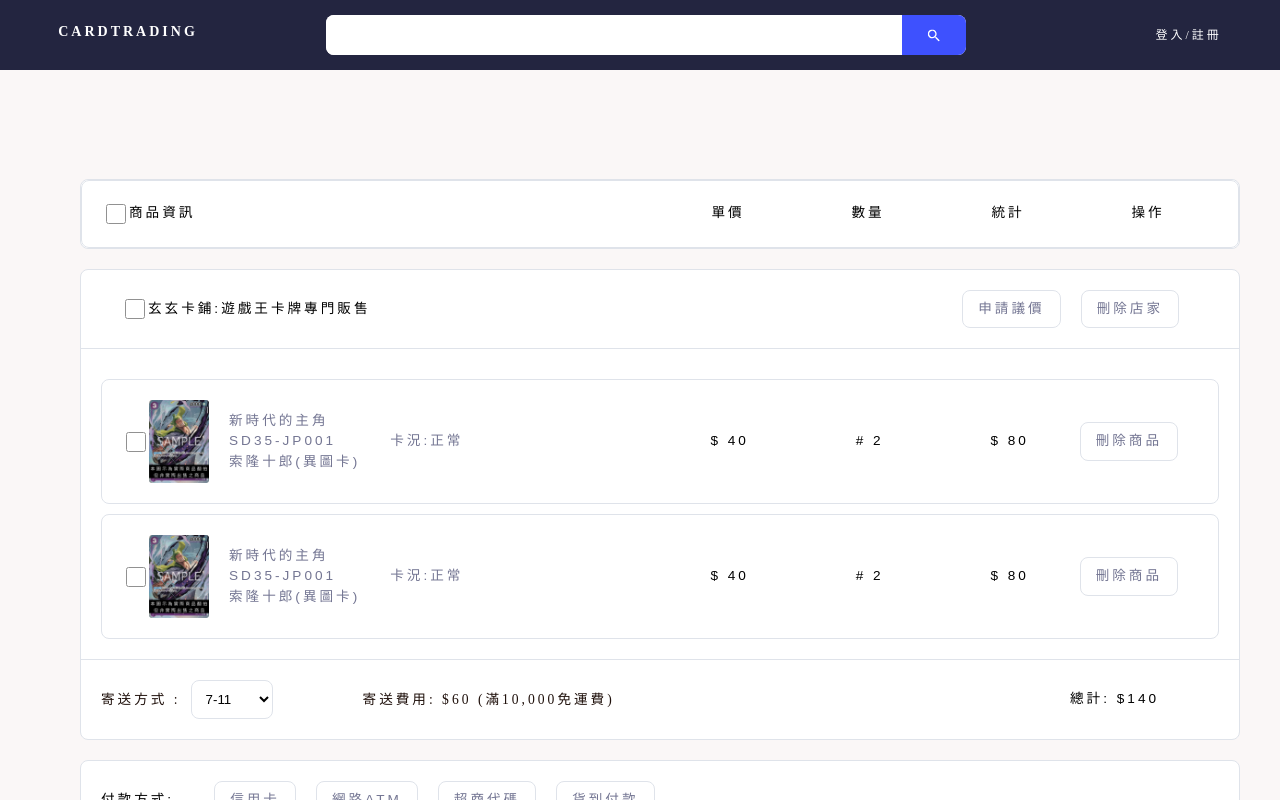
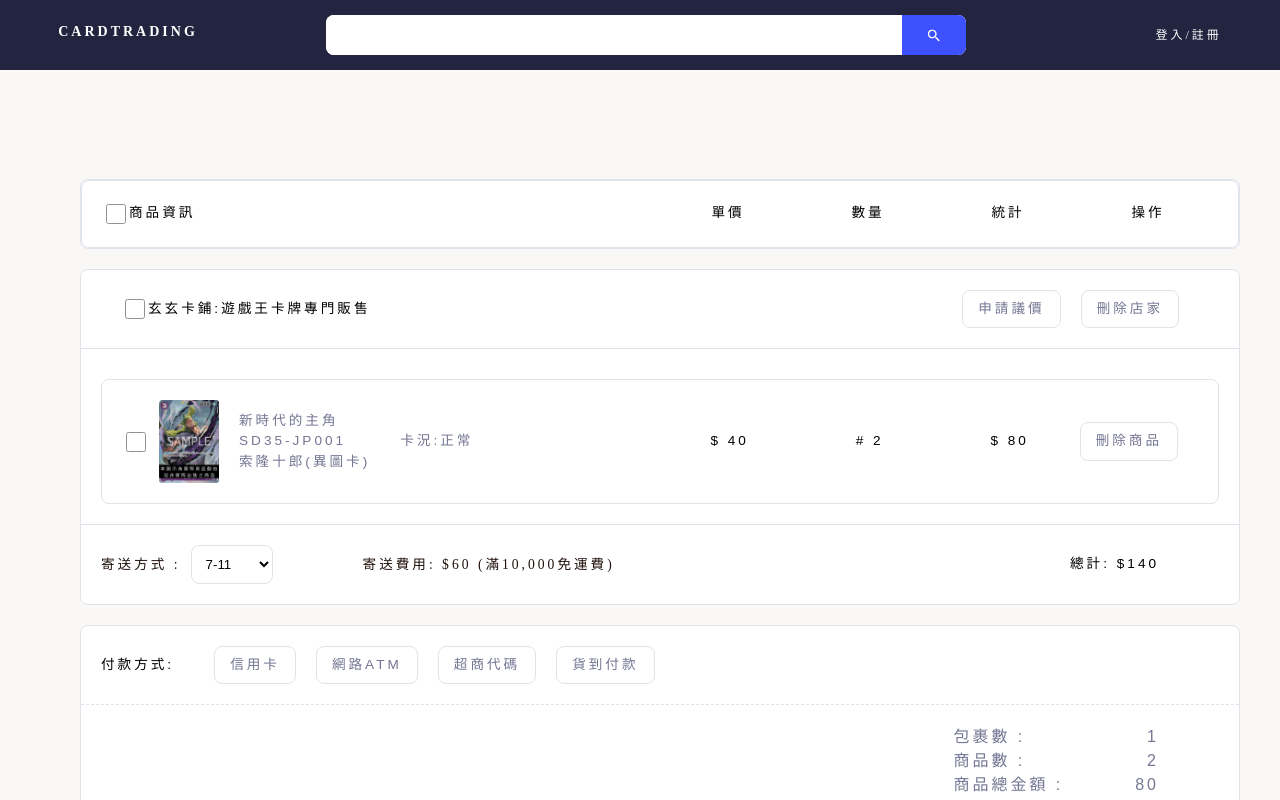
Before and after one commit to Madfater/CardTradeHub-Frontend, a React (Vite) app in the folder Frontend/: page /shopcart in a window 1280 px wide. Shown: the top 800 px of the page. Built offline with nearby package versions, Linux system fonts and the light colour scheme.

Commit message:
fix: 修復圖片太擠

```diff
--- a/Frontend/src/Pages/ShoppingCart.tsx
+++ b/Frontend/src/Pages/ShoppingCart.tsx
@@ -1,24 +1,26 @@
 import React from "react";
-import TopNav from "../Components/TopNav"
+import TopNav from "../Components/TopNav";
 import styled from "styled-components";
 import card from "../Images/SampleCard.png";
 const FrameWrapper = styled.div`
-  width:100%;
+  width: 100%;
   height: 100%;
-  background: #FAF7F7;
+  background: #faf7f7;
 `;
 
 const Container = styled.main`
   flex: 1 1;
   padding: 25px 40px;
-  background: #FAF7F7;
-  font-family: Noto Sans TC,sans-serif;
+  background: #faf7f7;
+  font-family:
+    Noto Sans TC,
+    sans-serif;
   letter-spacing: 3px;
   line-height: 1.5;
 `;
 
 const Cart = styled.ul`
-  font-size: .85rem;
+  font-size: 0.85rem;
   display: flex;
   flex-flow: column;
 `;
@@ -45,8 +47,7 @@ const CartItem = styled.article`
   align-items: center;
   flex-flow: row;
   border-radius: 8px;
-  border: 1px solid #DFE3EA;
-
+  border: 1px solid #dfe3ea;
 `;
 
 const CartItemSectionFirst = styled.section`
@@ -79,7 +80,7 @@ const CartItemSection = styled.section`
 const CartCheckBox = styled.input`
   margin-right: 15px;
   margin-bottom: 5px;
-  opacity: .8;
+  opacity: 0.8;
   cursor: pointer;
   width: 20px;
   height: 20px;
@@ -181,7 +182,7 @@ const CartItemInfo = styled.a`
 `;
 
 const CartItemInfoB = styled.b`
-  font-size: .85rem;
+  font-size: 0.85rem;
   margin: 0;
   padding: 0;
   border: 0;
@@ -201,7 +202,6 @@ const CartItemFirst = styled.li`
   // flex-flow: row;
   align-items: center;
   display: flex;
-
 `;
 
 const CartPackageFooter = styled.footer`
@@ -212,7 +212,6 @@ const CartPackageFooter = styled.footer`
   vertical-align: baseline;
   font: inherit;
   font-size: 100%;
-
 `;
 
 const CartPackageTotal = styled.section`
@@ -236,8 +235,7 @@ const CartPackageP = styled.p`
   align-items: center;
   flex-flow: row;
   margin: 0;
-  margin-right: 60px
-
+  margin-right: 60px;
 `;
 
 const CartPackageSpan = styled.span`
@@ -256,7 +254,7 @@ height: 20px;
   flex-direction: column;
   justify-content: center;
   flex-shrink: 0;
-color: #1F100B;
+  color: #1f100b;
   font-family: Noto Sans TC;
   font-size: 13.6px;
   font-style: normal;
@@ -331,14 +329,14 @@ export default function ShoppingCart() {
   return (
     <>
       <FrameWrapper>
-          <TopNav/>
+        <TopNav />
         <Container>
           <Cart>
-
             <CartLi>
               <CartItem>
                 <CartItemSectionFirst>
-                      <CartCheckBox type="checkbox"/>商品資訊
+                  <CartCheckBox type="checkbox" />
+                  商品資訊
                 </CartItemSectionFirst>
                 <CartItemSection>單價</CartItemSection>
                 <CartItemSection>數量</CartItemSection>
@@ -350,7 +348,8 @@ export default function ShoppingCart() {
             <CartLi>
               <CartPackageHeader>
                 <CartSpan>
-                    <CartCheckBox type="checkbox"/>玄玄卡鋪:遊戲王卡牌專門販售
+                  <CartCheckBox type="checkbox" />
+                  玄玄卡鋪:遊戲王卡牌專門販售
                 </CartSpan>
                 <CartPackageHeaderAction>
                   <MarginRightBTN>申請議價</MarginRightBTN>
@@ -358,30 +357,15 @@ export default function ShoppingCart() {
                 </CartPackageHeaderAction>
               </CartPackageHeader>
 
-
               <CartItems>
                 <CartItemFirst>
                   <CartItemSectionFirst>
-                      <CartCheckBox type="checkbox"/>
-                      <img src ={card} width="60px" />
-                      <CartItemInfoSpan>
-                      <div>新時代的主角</div>
-                      <div>SD35-JP001</div>
-                      <div>索隆十郎(異圖卡)</div>
-                      </CartItemInfoSpan>
-                      <CartItemInfoSpan>
-                      <div>卡況:正常</div>
-                      </CartItemInfoSpan>
-                    </CartItemSectionFirst>
-                    <CartItemSection>$ 40</CartItemSection>
-                    <CartItemSection># 2</CartItemSection>
-                    <CartItemSection>$ 80</CartItemSection>
-                    <MarginRightBTN>刪除商品</MarginRightBTN>
-                  </CartItemFirst>
-                  <CartItemFirst>
-                    <CartItemSectionFirst>
-                      <CartCheckBox type="checkbox"/>
-                      <img src ={card} width="60px" />
+                    <CartCheckBox type="checkbox" />
+                    <img
+                      src={card}
+                      width="60px"
+                      style={{ marginLeft: "10px" }}
+                    />
                     <CartItemInfoSpan>
                       <div>新時代的主角</div>
                       <div>SD35-JP001</div>
@@ -398,8 +382,6 @@ export default function ShoppingCart() {
                 </CartItemFirst>
               </CartItems>
 
-
-
               <CartPackageFooter>
                 <CartPackageTotal>
                   <CartPackageP>
@@ -411,16 +393,15 @@ export default function ShoppingCart() {
                         <option value="pickup">萊爾富</option>
                         <option value="pickup">OK</option>
                       </CartPackageSelect>
-                      <CartPackageText>寄送費用:  $60 (滿10,000免運費)</CartPackageText>
-
+                      <CartPackageText>
+                        寄送費用: $60 (滿10,000免運費)
+                      </CartPackageText>
                     </CartPackageSpan>
                   </CartPackageP>
                   <CartPackageP>總計: $140</CartPackageP>
                 </CartPackageTotal>
               </CartPackageFooter>
             </CartLi>
-
-
 
             <CartLi>
               <CartPaymentHeader>
@@ -457,12 +438,9 @@ export default function ShoppingCart() {
                 </CartPaymentInfoItem>
               </CartPaymentInfo>
             </CartLi>
-
-
           </Cart>
         </Container>
       </FrameWrapper>
     </>
-
   );
 }
```
Lines whose indentation alone changed are shown as unchanged.
